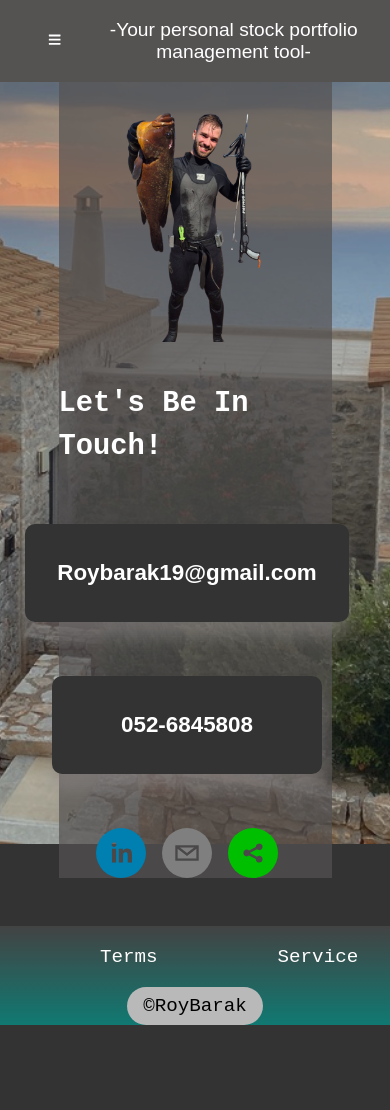
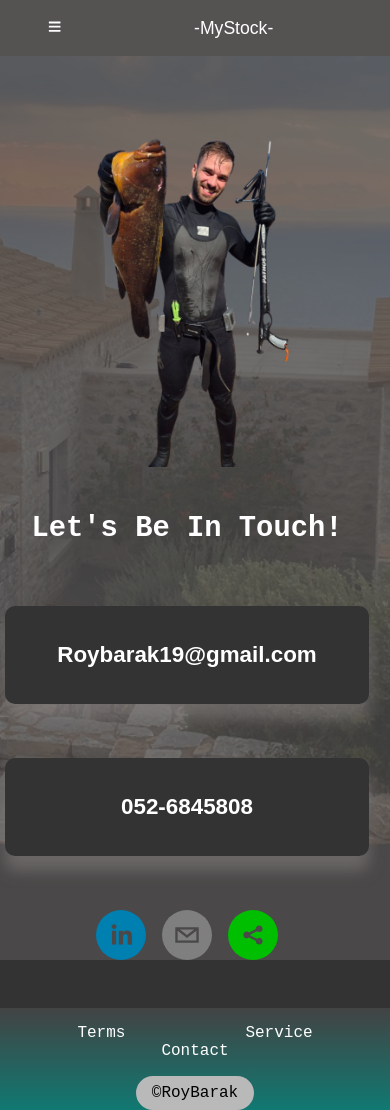
Before and after one commit to Roy-Barak/MyStock-Front, a React (Create React App) app: page /contact in a window 390 px wide. Before the commit the page ends 1025 px from the top, so only its background shows below. Built offline with nearby package versions, Linux system fonts and the light colour scheme; no server answers.

Commit message:
home page, nav and footer responsive for phone

```diff
--- a/src/components/Symbol/tabStock.css
+++ b/src/components/Symbol/tabStock.css
@@ -71,3 +71,29 @@
 .card-search-button:hover {
     background: #fff;
 }
+
+@media (max-width: 1000px) {
+    .card {
+        width: 8rem;
+        height: 10rem;
+        margin-right: 0rem;
+        font-size: 1.4rem;
+    }
+
+    .card-back {
+        font-size: 1rem;
+    }
+
+    .card-search-title {
+        font-size: 1.4rem;
+    }
+
+    .card-search {
+        width: 20rem;
+        height: 15rem;
+    }
+
+    .card-search-input, .card-search-button {
+        font-size: 1rem;
+    }
+}
--- a/src/components/footer/footer.css
+++ b/src/components/footer/footer.css
@@ -2,11 +2,12 @@
     background: linear-gradient(#434343, #107972);
     display: flex;
     flex-direction: row;
-    justify-content: space-between;
+    justify-content: center; /* Centers the entire content horizontally */
     align-items: center;
     font-size: 1.2rem;
     font-family: Monospace;
     flex-wrap: wrap;
+
 
 }
 
@@ -14,6 +15,8 @@
     display: flex;
     justify-content: center;
     flex-grow: 1;
+    flex-wrap: wrap;
+    padding: 0;
 
 }
 
@@ -37,3 +40,9 @@
     text-align: center;
     margin: auto;
 }
+
+@media (max-width: 1000px) {
+    .footer-nav {
+        font-size: 1rem;
+    }
+}
--- a/src/components/navbar/navbar.css
+++ b/src/components/navbar/navbar.css
@@ -1,7 +1,6 @@
 .navbar {
     background-color: #555252; /* Background color for the navbar */
     color: #fff; /* Text color for the navbar */
-
     position: fixed;
     width: 100%;
     top: 0;
@@ -11,7 +10,6 @@
     justify-content: space-between;
     font-size: 1.4rem;
     font-family: Monospace;
-
 
 }
 
@@ -186,6 +184,7 @@
 
     .navbar-mystock-text {
         margin: auto;
+        font-size: 1.1rem;
     }
 
     .nav-links, .login {
@@ -202,4 +201,5 @@
         display: flex; /* Show nav links when the navbar is expanded */
         padding: 1rem;
     }
+
 }
--- a/src/components/navbar/navbar.jsx
+++ b/src/components/navbar/navbar.jsx
@@ -52,9 +52,12 @@ export default function Navbar({user, handleUser}) {
             </div>
 
             {!menuOpen && <div className="navbar-mystock-text">
+
                 <p>
-                    -Your personal stock portfolio management tool-
+                    -MyStock-
+
                 </p>
+
             </div>}
             <div className="login">
                 {!menuOpen && <div className="navbar-coin-animation">
--- a/src/pages/contact/contact.css
+++ b/src/pages/contact/contact.css
@@ -22,6 +22,7 @@
 .contact-container-information {
 
     grid-template-columns: repeat(4, 1fr); /* 4 equal columns */
+    text-align: center;
 
 
 }
@@ -81,6 +82,7 @@
     .contact-container-information {
         grid-template-columns: 1fr; /* Switch to a single column layout */
         margin-bottom: 3rem;
+        min-width: fit-content;
     }
 
     .profile-img-about {
--- a/src/pages/home/Explanation /explanation.css
+++ b/src/pages/home/Explanation /explanation.css
@@ -28,10 +28,6 @@
     grid-column: 2;
 }
 
-.explanation-reason3-animation, .explanation-reason1-animation {
-
-
-}
 
 .explanation-reasons {
     margin-top: 4rem;
@@ -116,11 +112,13 @@
 
     .explanation-reasons {
         margin-top: 0;
+
     }
 
     .explanation-number-of-user-title {
         grid-row: 1;
         justify-self: center;
+        font-size: 1.8rem;
     }
 
     .explanation-reason1-animation {
--- a/src/pages/home/MarketIndexTable/marketIndexTable.css
+++ b/src/pages/home/MarketIndexTable/marketIndexTable.css
@@ -17,14 +17,13 @@
 
 .indexTable-firstDiv-animation {
     max-width: 10%;
-
+    align-self: center;
 }
 
 .indexTable-title {
     font-family: Monospace;
     font-size: 3rem;
     margin-bottom: 3rem;
-
 }
 
 .indexTable-table-wrapper {
@@ -62,3 +61,10 @@
 #stockTable tbody tr:last-child {
     border-bottom: none;
 }
+
+@media (max-width: 1000px) {
+    .indexTable-title {
+        font-size: 1.8rem;
+        margin: 2rem;
+    }
+}
--- a/src/pages/home/TabStocks/tabStocks.css
+++ b/src/pages/home/TabStocks/tabStocks.css
@@ -28,6 +28,7 @@
     justify-content: center;
     flex-wrap: wrap;
     gap: 1rem;
+
 }
 
 .tab-search {
--- a/src/pages/home/Welcome/welcome.css
+++ b/src/pages/home/Welcome/welcome.css
@@ -32,3 +32,13 @@
     grid-column: 1/-1;
     font-size: 2rem;
 }
+
+@media (max-width: 1000px) {
+    .welcome-contanier-p {
+        font-size: 1.5rem;
+    }
+
+    .welcome-contanier-information {
+        margin: 0;
+    }
+}
```
